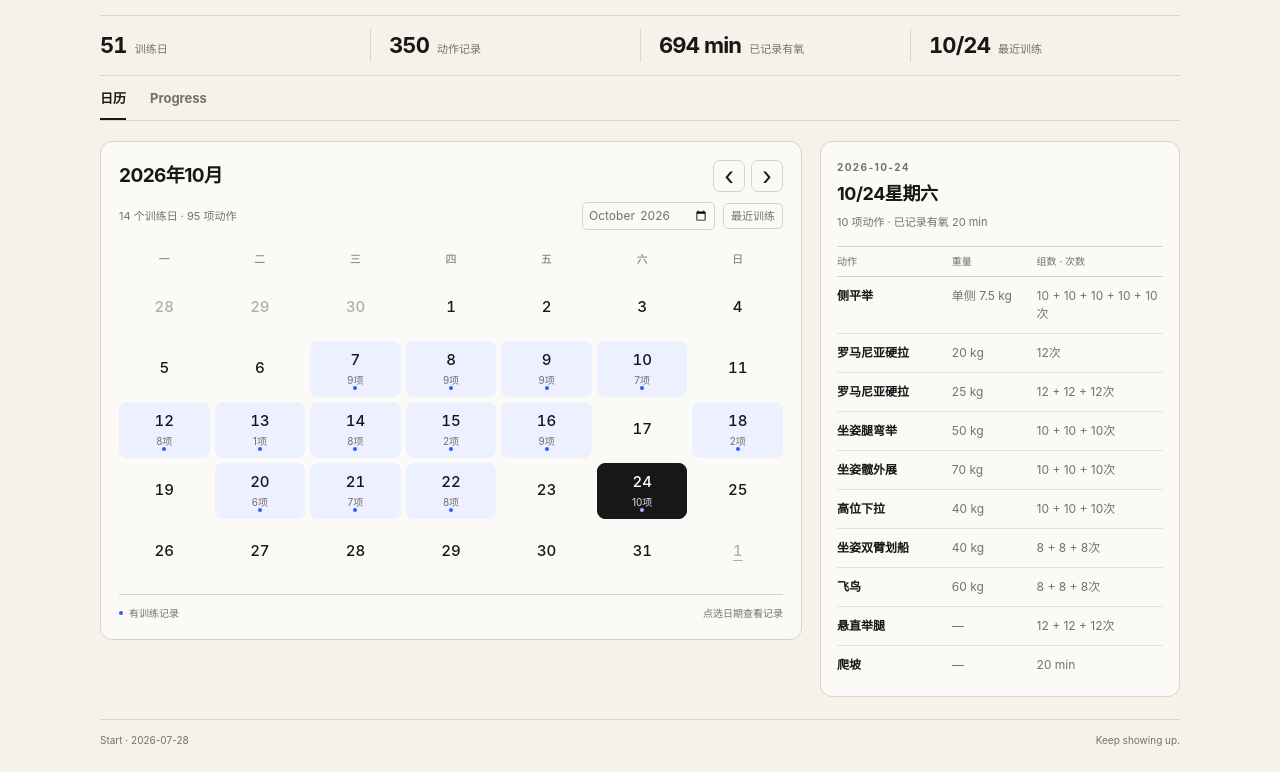
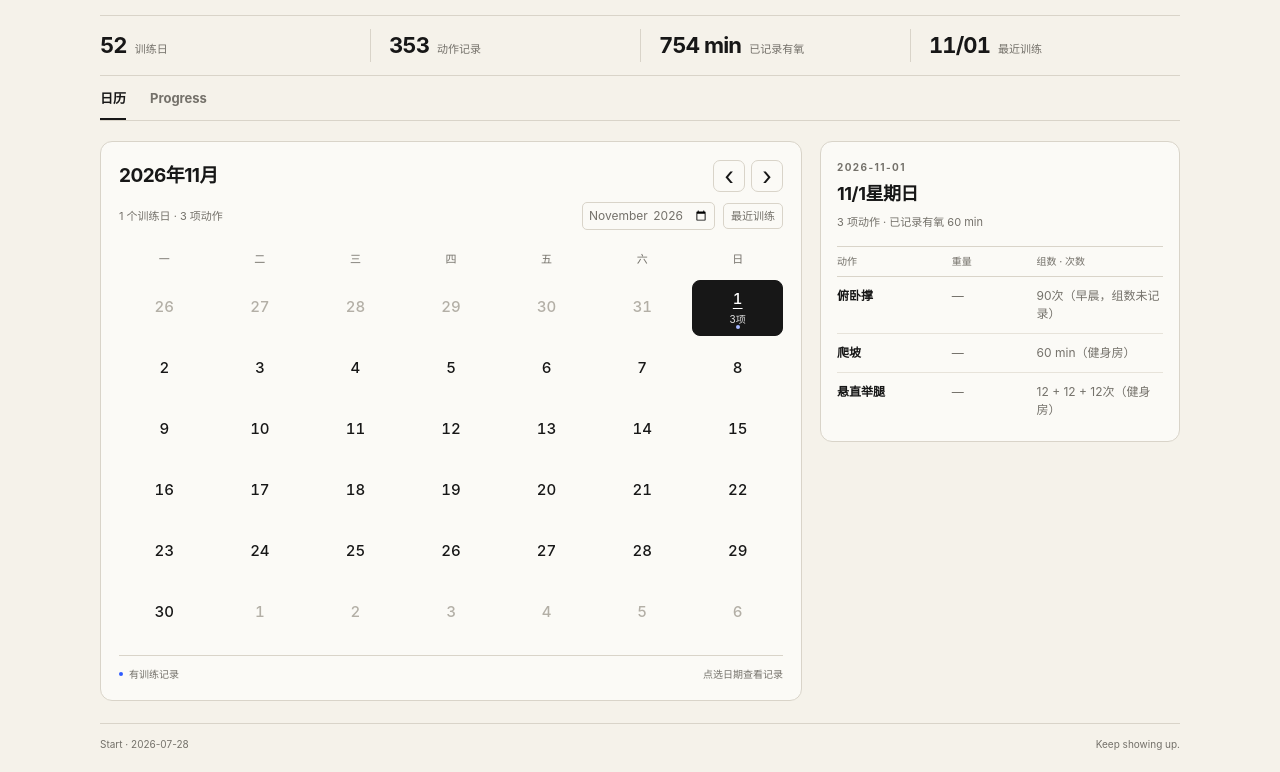
Before and after one commit to dengweizhang/train-log, a website: page index.html in a window 1280 px wide. Shown: the part 89-861 px from the top of the page. Drawn offline with Linux system fonts and the light colour scheme.

Commit message:
Load Nov 1 workout log on site

```diff
--- a/index.html
+++ b/index.html
@@ -71,6 +71,7 @@
   <script src="workouts.js"></script>
   <script src="workouts-2026-10-22.js"></script>
   <script src="workouts-2026-10-24.js"></script>
+  <script src="workouts-2026-11-01.js"></script>
   <script src="app.js"></script>
 </body>
 </html>
```
